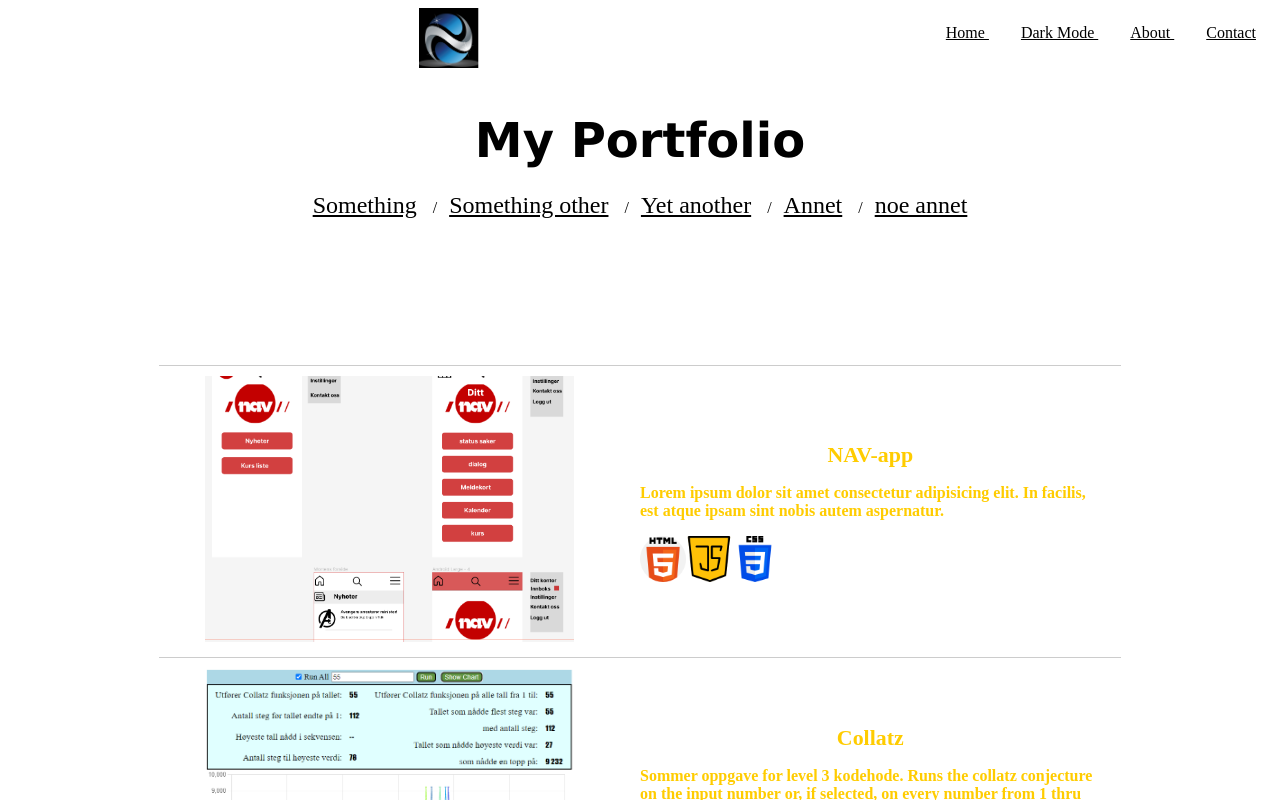
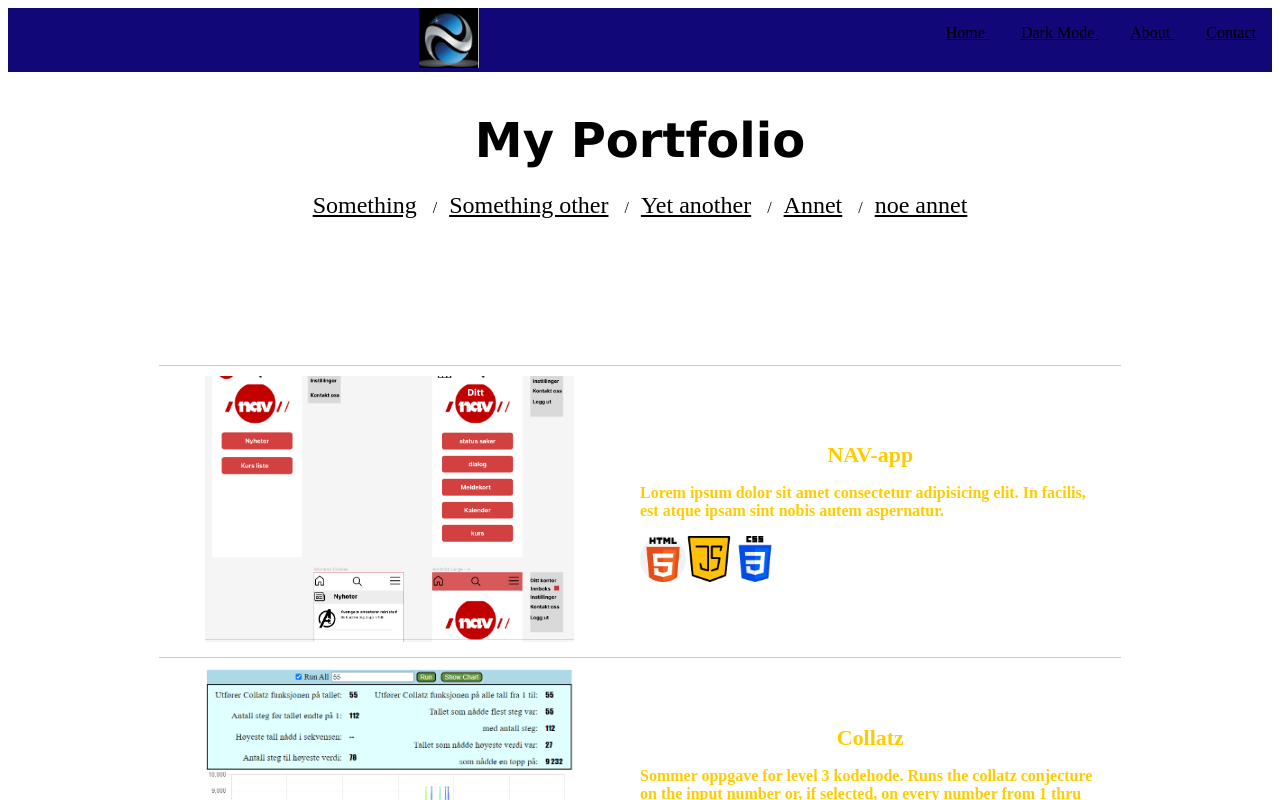
Before and after one commit to Ketilmar/portfolio_2, a React (Create React App) app: page / in a window 1280 px wide. Shown: the top 800 px of the page. Built offline with nearby package versions, Linux system fonts and the light colour scheme.

Commit message:
added some styles. Preparing to use react-router-dom

```diff
--- a/package.json
+++ b/package.json
@@ -8,6 +8,7 @@
     "@testing-library/user-event": "^13.5.0",
     "react": "^18.2.0",
     "react-dom": "^18.2.0",
+    "react-router-dom": "^6.3.0",
     "react-scripts": "5.0.1",
     "styled-components": "^5.3.5",
     "web-vitals": "^2.1.4"
--- a/src/Body.js
+++ b/src/Body.js
@@ -1,35 +1,17 @@
 import React from "react";
-import { Navapp } from "./projects/navApp/nav-app.js";
-import { Collatz } from "./projects/collatz/collatz";
-import { Placeholder } from "./projects/placeholder/placeholder";
-import styled from "styled-components";
-
-// the header color in project list.
-const ProjectHeader = styled.h3`
-  color: #ffcc00;
-`;
+import { Header } from "../src/components/header.js";
+import { Navapp } from "./pages/projects/navApp/nav-app.js";
+import { Collatz } from "./pages/projects/collatz/collatz";
+import { Placeholder } from "./pages/projects/placeholder/placeholder";
+import { ProjectHeader } from "./style.js";
+import { BrowserRouter as Router, Switch, Route, Link } from "react-router-dom";
 
 function Body() {
   return (
     <div className="Body">
-      <header id="header">
-        <div id="nav">
-          <img
-            src="img/logo.png"
-            alt="en logo jeg fant"
-            width="60"
-            height="60"
-          />
-          <ul>
-            <a href="https://link"> Home </a>
-            <a href="https://link2"> Dark Mode </a>
-            <a href="https://link3"> About </a>
-            <a href="https://link4"> Contact </a>
-          </ul>
-        </div>
-      </header>
       <main>
         <section class="content">
+          <Header />
           <div class="centered">
             <h1> My Portfolio</h1>
             <p>
--- /dev/null
+++ b/src/components/header.js
@@ -0,0 +1,26 @@
+import React from "react";
+
+import { NavBarBackground } from "../style.js";
+
+export function Header() {
+  return (
+    <header id="header">
+      <NavBarBackground>
+        <div id="nav">
+          <img
+            src="img/logo.png"
+            alt="en logo jeg fant"
+            width="60"
+            height="60"
+          />
+          <ul>
+            <a href="https://link"> Home </a>
+            <a href="https://link2"> Dark Mode </a>
+            <a href="https://link3"> About </a>
+            <a href="https://link4"> Contact </a>
+          </ul>
+        </div>
+      </NavBarBackground>
+    </header>
+  );
+}
--- a/src/pages/shoppingitemspage/paintinitemsFiles/apiCall.js
+++ b/src/pages/shoppingitemspage/paintinitemsFiles/apiCall.js
@@ -0,0 +1 @@
+// returnerer ingen HTMLAllCollection. Da starter man med liten første bokstav.
--- /dev/null
+++ b/src/style.js
@@ -0,0 +1,13 @@
+import styled from "styled-components";
+
+// header navbar background color
+const NavBarBackground = styled.div`
+  background-color: #110778;
+`;
+
+// the headline color in project list.
+const ProjectHeader = styled.h3`
+  color: #ffcc00;
+`;
+
+export { NavBarBackground, ProjectHeader };
```
Also changed, not shown: src/pages/projects/collatz/collatz.js (renamed from src/projects/collatz/collatz.js), src/pages/projects/navApp/nav-app.js (renamed from src/projects/navApp/nav-app.js), src/pages/projects/placeholder/placeholder.js (renamed from src/projects/placeholder/placeholder.js), 1 other file (tests, documents, lock files or other folders).
